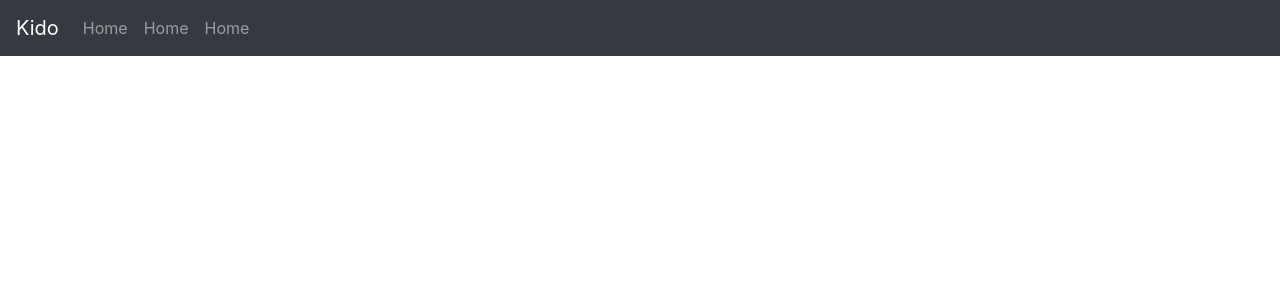
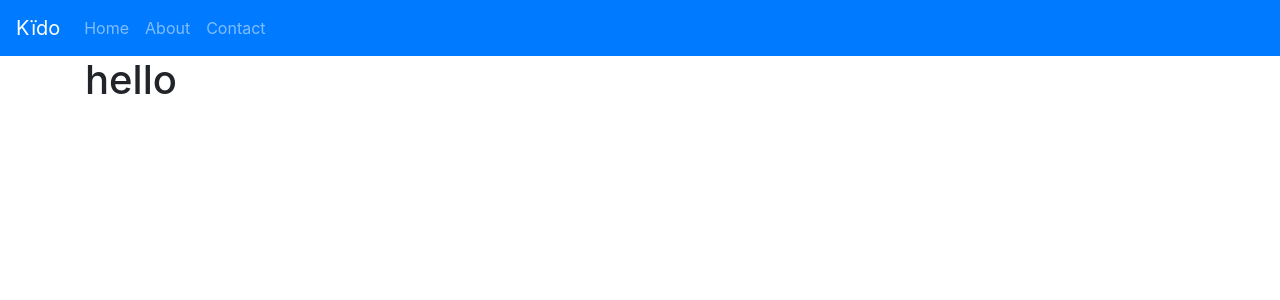
Before and after one commit to deekeh/kido, a React (Create React App) app: page / in a window 1280 px wide. Shown: the top 300 px of the page. Built offline with nearby package versions, Linux system fonts and the light colour scheme.

Commit message:
v1.0.0, added routing for pages

```diff
--- a/package.json
+++ b/package.json
@@ -1,6 +1,6 @@
 {
   "name": "kido-react",
-  "version": "0.1.0",
+  "version": "1.0.0",
   "private": true,
   "dependencies": {
     "@testing-library/jest-dom": "^5.11.5",
@@ -10,6 +10,8 @@
     "react": "^17.0.1",
     "react-bootstrap": "^1.4.0",
     "react-dom": "^17.0.1",
+    "react-router": "^5.2.0",
+    "react-router-dom": "^5.2.0",
     "react-scripts": "4.0.0",
     "web-vitals": "^0.2.4"
   },
--- a/public/index.html
+++ b/public/index.html
@@ -24,7 +24,7 @@
       work correctly both with client-side routing and a non-root public URL.
       Learn how to configure a non-root public URL by running `npm run build`.
     -->
-    <title>React App</title>
+    <title>Kïdo</title>
   </head>
   <body>
     <noscript>You need to enable JavaScript to run this app.</noscript>
--- a/src/App.js
+++ b/src/App.js
@@ -1,13 +1,26 @@
 // import logo from './logo.svg';
+import { BrowserRouter as Router, Switch, Route } from "react-router-dom";
+
 
 import 'bootstrap/dist/css/bootstrap.min.css'
 
+// Components
 import KidoNavbar from './components/KidoNavbar'
+import Home from './components/Home'
+import About from './components/About'
+import Contact from './components/Contact'
 
 function App() {
   return (
     <div className="App">
-      <KidoNavbar></KidoNavbar>
+      <Router>
+        <KidoNavbar></KidoNavbar>
+        <Switch>
+          <Route path="/" exact component={Home}></Route>
+          <Route path="/about" component={About}></Route>
+          <Route path="/contact" component={Contact}></Route>
+        </Switch>
+      </Router>
     </div>
   );
 }
--- /dev/null
+++ b/src/components/About.js
@@ -0,0 +1,16 @@
+import React from "react";
+
+// Bootstrap
+import { Container } from "react-bootstrap";
+
+const About = () => {
+    return(
+        <Container>
+            <h1>
+                hello about
+            </h1>
+        </Container>
+    )
+}
+
+export default About
--- /dev/null
+++ b/src/components/Contact.js
@@ -0,0 +1,16 @@
+import React from 'react'
+
+// Bootstrap
+import { Container } from "react-bootstrap";
+
+const Contact = () => {
+    return(
+        <Container>
+            <h1>
+                hello contact
+            </h1>
+        </Container>
+    )
+}
+
+export default Contact
--- /dev/null
+++ b/src/components/Home.js
@@ -0,0 +1,14 @@
+import React from 'react'
+
+// Bootstrap
+import { Container } from "react-bootstrap";
+
+const Home = () => {
+    return(
+        <Container mt={6}>
+            <h1>hello</h1>
+        </Container>
+    )
+}
+
+export default Home
--- a/src/components/KidoNavbar.js
+++ b/src/components/KidoNavbar.js
@@ -1,20 +1,34 @@
 import React from 'react'
+import {Link} from 'react-router-dom'
 
 import { Navbar, Nav } from 'react-bootstrap'
+import 'bootstrap/dist/css/bootstrap.min.css'
 
 const KidoNavbar = () => {
     return (
-        <Navbar bg="dark" variant="dark" expand="xl">
+        <Navbar bg="primary" variant="dark" expand="xl">
             <Navbar.Brand href="#">
-                Kido
+                Kïdo
             </Navbar.Brand>
 
             <Navbar.Toggle aria-controls="responsive-navbar-nav"></Navbar.Toggle>
             <Navbar.Collapse id="responsive-navbar-nav">
                 <Nav>
-                    <Nav.Link href="#">Home</Nav.Link>
-                    <Nav.Link href="#">Home</Nav.Link>
-                    <Nav.Link href="#">Home</Nav.Link>
+                    <Link to="/">
+                        <li className="nav-item">
+                            <span className="nav-link">Home</span>
+                        </li>
+                    </Link>
+                    <Link to="/about">
+                        <li className="nav-item">
+                            <span className="nav-link">About</span>
+                        </li>
+                    </Link>
+                    <Link to="/contact">
+                        <li className="nav-item">
+                            <span className="nav-link">Contact</span>
+                        </li>
+                    </Link>
                 </Nav>
             </Navbar.Collapse>
         </Navbar>
```
Also changed, not shown: 1 other file (tests, documents, lock files or other folders).
